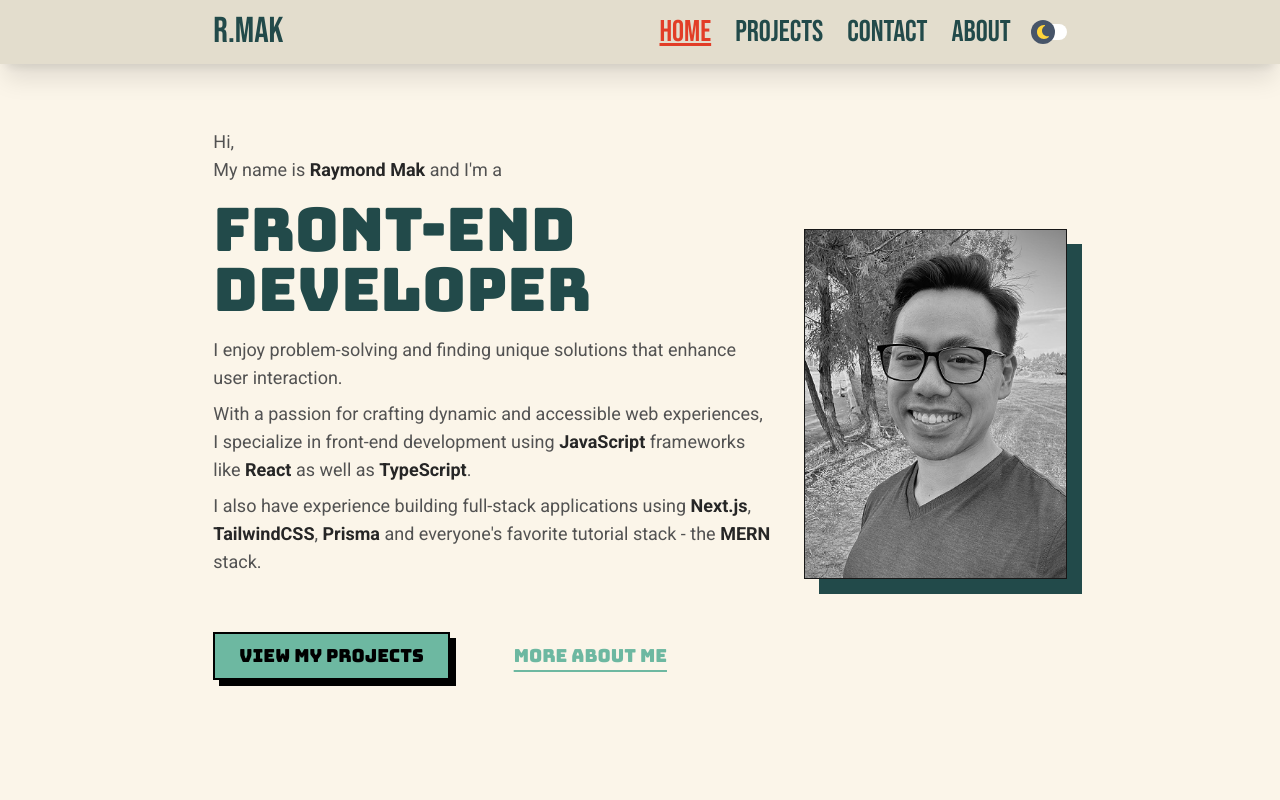
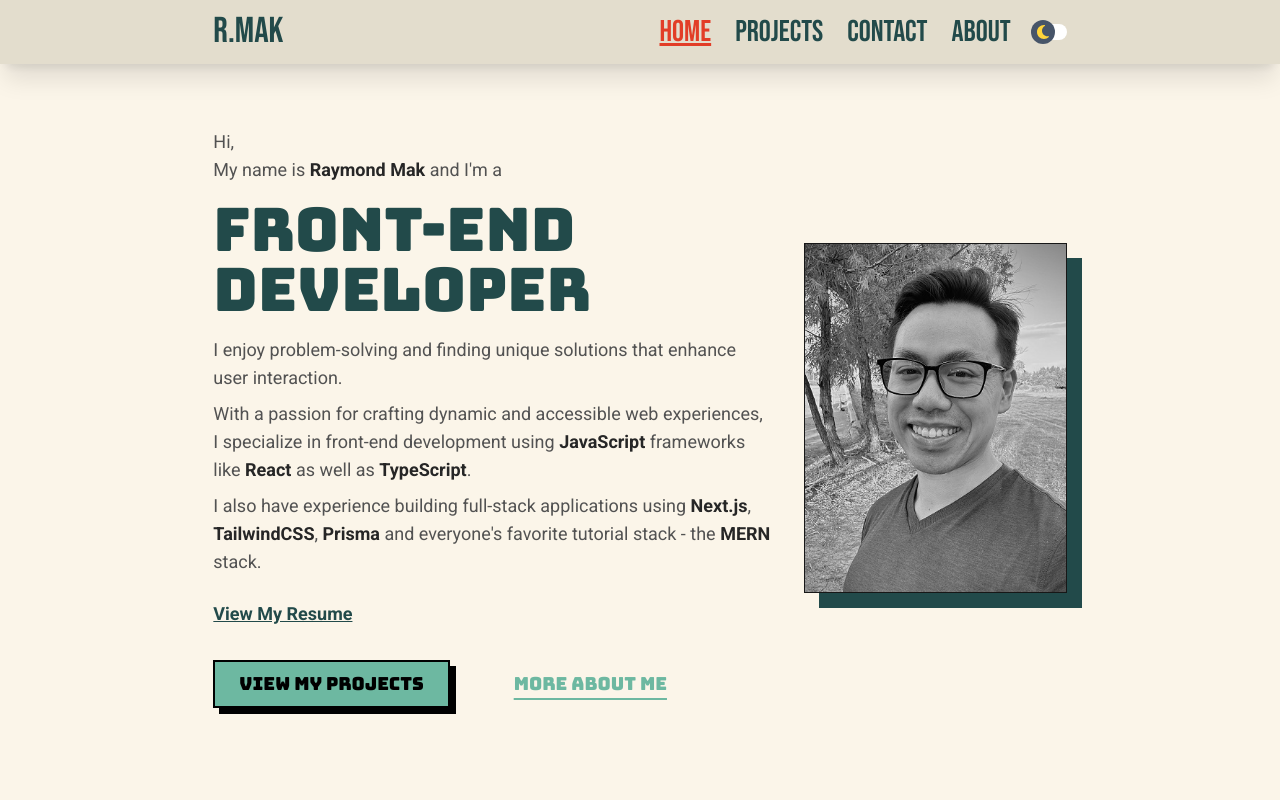
Before and after one commit to ray-mak/myportfolio, a Next.js app: page / in a window 1280 px wide. Shown: the top 800 px of the page. Built offline with nearby package versions, Linux system fonts and the light colour scheme.

Commit message:
Add resume

```diff
--- a/src/app/components/HeroSection.tsx
+++ b/src/app/components/HeroSection.tsx
@@ -63,7 +63,14 @@ export default function HeroSection() {
           </span>{" "}
           stack.
         </p>
-        <div className="flex flex-col items-center justify-center md:justify-start xs:flex-row mt-6 mb-4 md:mb-0 md:mt-12 gap-4 xl:gap-10">
+        <Link
+          href="/documents/resume.pdf"
+          target="_blank"
+          className="mt-4 text-semibold text-darkBlue font-semibold underline dark:text-retroBlue hover:opacity-80"
+        >
+          View My Resume
+        </Link>
+        <div className="flex flex-col items-center justify-center md:justify-start xs:flex-row mt-6 mb-4 md:mb-0 md:mt-6 gap-4 xl:gap-10">
           <Link
             href="/#work"
             className={`w-fit px-6 py-2 bg-retroBlue text-black border-2 border-black text-sm lg:text-lg hover:translate-y-1 hover:translate-x-1 hover:shadow-smBlack transition shadow-solidBlack ${bungee.className}`}
```
Also changed, not shown: 1 other file (tests, documents, lock files or other folders).
